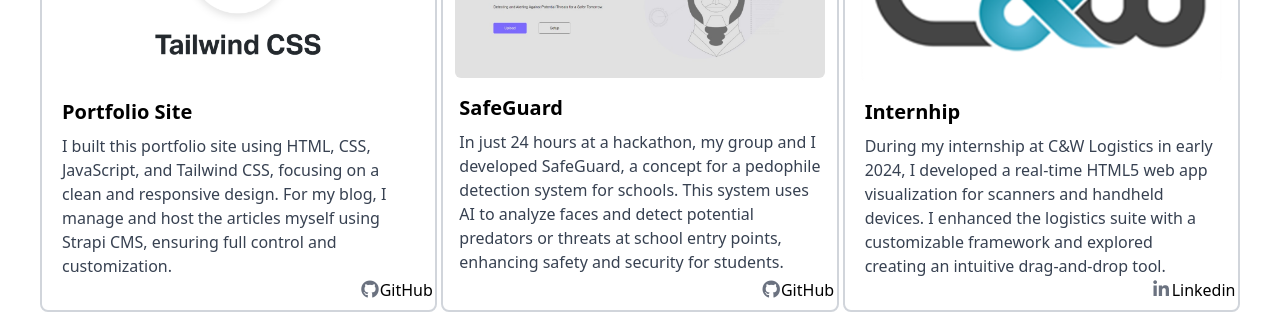
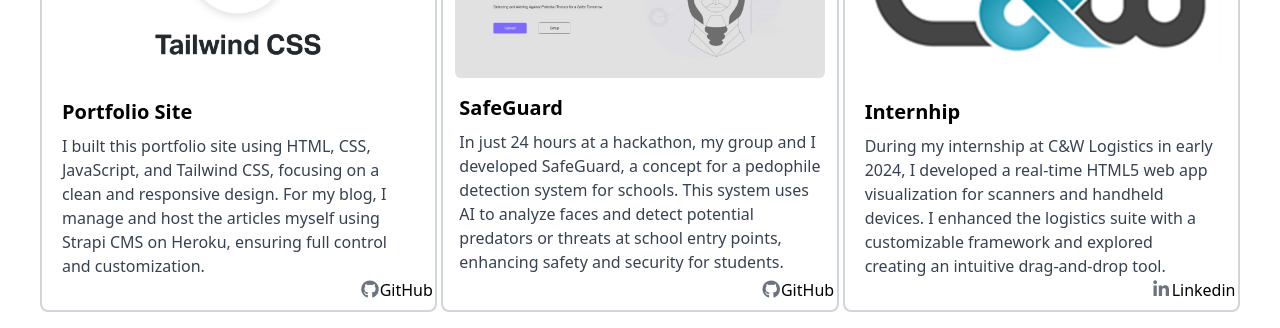
Before and after one commit to AaronWheezer/portfolio, a website: page front-end/index.html in a window 1280 px wide. Shown: the part 1840-2168 px from the top of the page. Drawn offline with nearby package versions, Linux system fonts and the light colour scheme; no server answers.

Commit message:
add on Heroku

```diff
--- a/front-end/index.html
+++ b/front-end/index.html
@@ -243,7 +243,7 @@
           <div class="px-1 py-4">
             <div class="font-bold text-xl mb-2">Portfolio Site</div>
             <p class="text-gray-700 text-base">
-              I built this portfolio site using HTML, CSS, JavaScript, and Tailwind CSS, focusing on a clean and responsive design. For my blog, I manage and host the articles myself using Strapi CMS, ensuring full control and customization.
+              I built this portfolio site using HTML, CSS, JavaScript, and Tailwind CSS, focusing on a clean and responsive design. For my blog, I manage and host the articles myself using Strapi CMS on Heroku, ensuring full control and customization.
             </p>
             <a href="https://github.com/AaronWheezer/portfolio" target="_blank" class="absolute right-0 flex items-center" style="bottom: 1vh ; right:0.2vw">
               <i class="fa-brands fa-github text-gray-500 text-lg px-1"></i>
```
